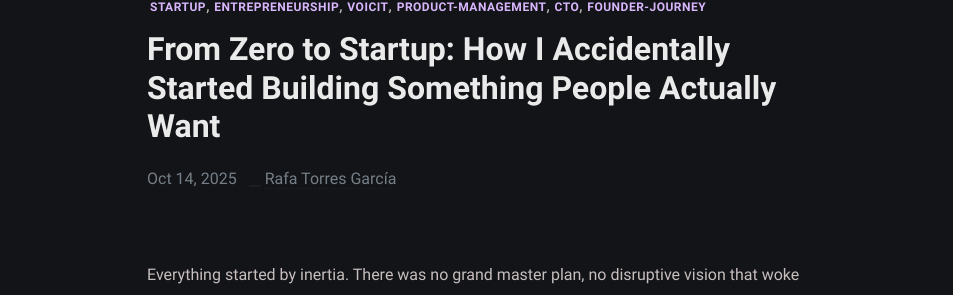
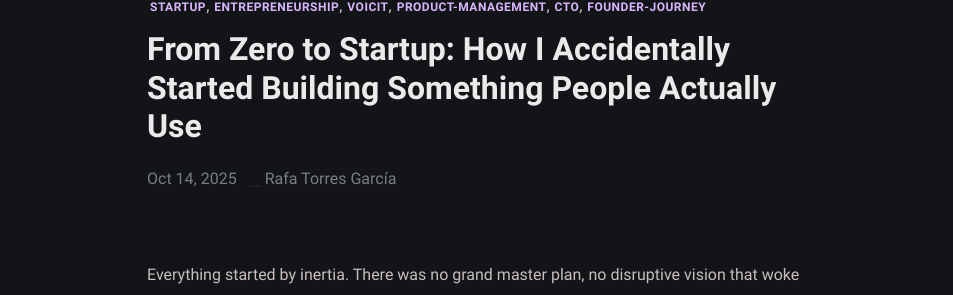
Before and after one commit to rafatorgar/rafatorgar.github.io, a Jekyll site: the page built from _posts/2025-10-14-from-zero-to-startup.md, in a window 1280 px wide and 900 px high. Shown: the part 209-504 px from the top of the window, without its empty margins (163-1116 px from the left). Built offline with Jekyll 4.4.1, drawn with Linux system fonts in a browser that asks for light colours.

Commit message:
new post

```diff
--- a/_posts/2025-10-14-from-zero-to-startup.md
+++ b/_posts/2025-10-14-from-zero-to-startup.md
@@ -1,5 +1,5 @@
 ---
-title: "From Zero to Startup: How I Accidentally Started Building Something People Actually Want"
+title: "From Zero to Startup: How I Accidentally Started Building Something People Actually Use"
 date: 2025-10-14 16:30:00 +0200
 tags:
   [startup, entrepreneurship, voicit, product-management, CTO, founder-journey]
```
Also changed, not shown: _posts/2025-10-21-from-industrial-designer-to-full-stack-cpto.md (+1 -1 lines).
